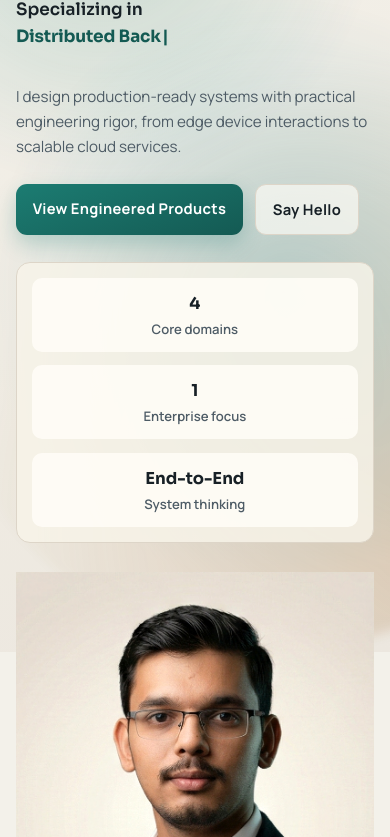
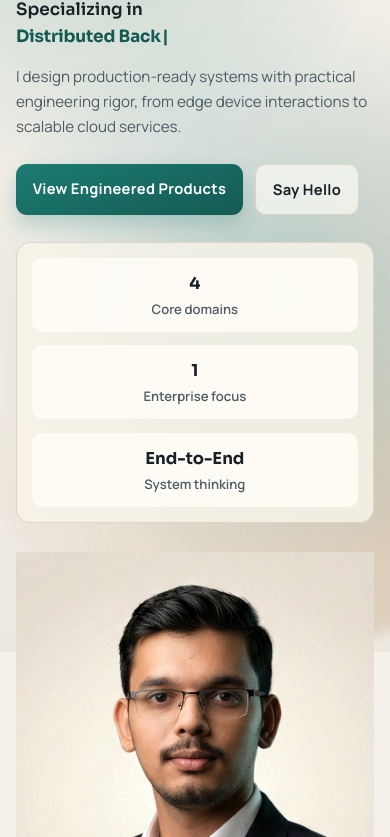
Before and after one commit to anand-ps/prime-archive, a plain HTML site: page index.html in a window 390 px wide. Shown: the part 192-1029 px from the top of the page. Drawn offline with Linux system fonts and the light colour scheme.

Commit message:
UI bug fix

```diff
--- a/assets/css/styles.css
+++ b/assets/css/styles.css
@@ -862,7 +862,7 @@ body::after {
 
     .hero-specialization-role {
         line-height: 1.25;
-        min-height: 2.5em;
+        min-height: 1.3em;
         white-space: normal;
         word-break: normal;
         overflow-wrap: anywhere;
```
